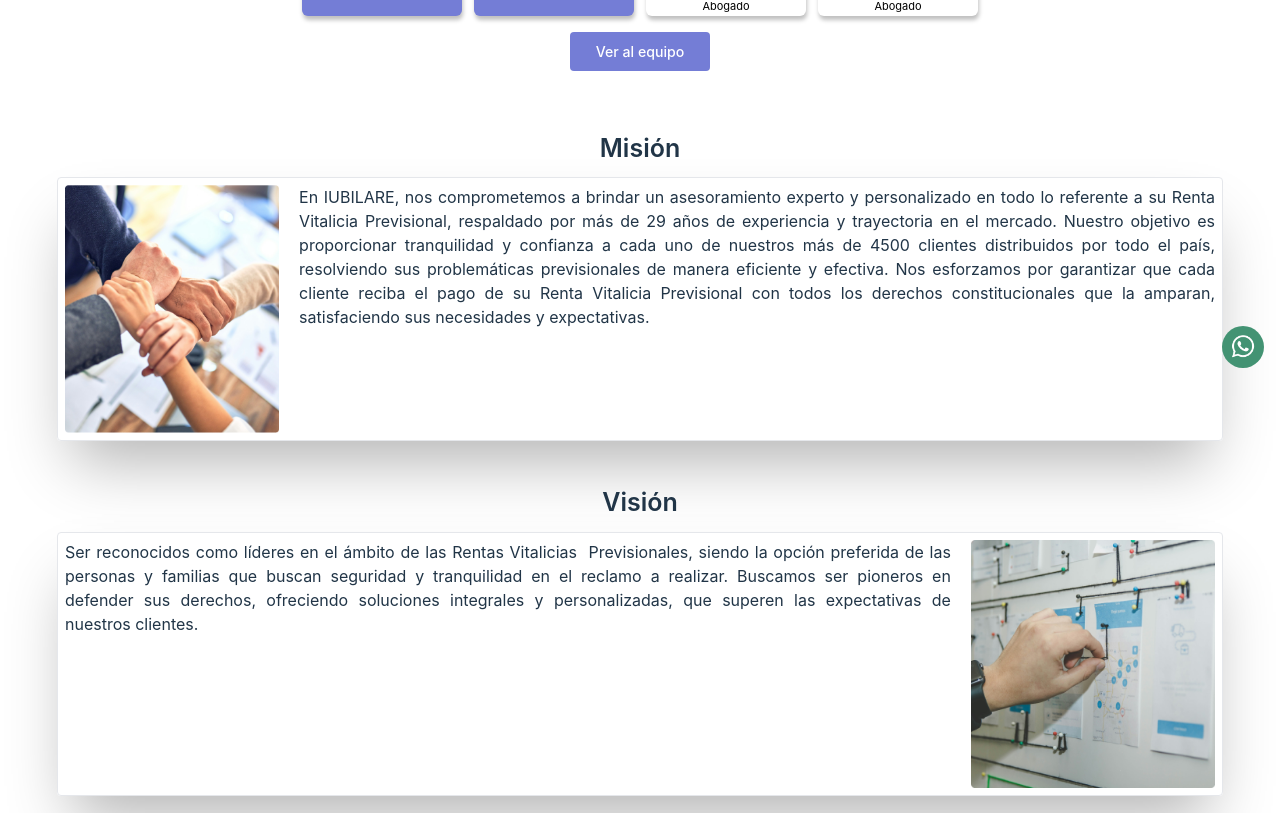
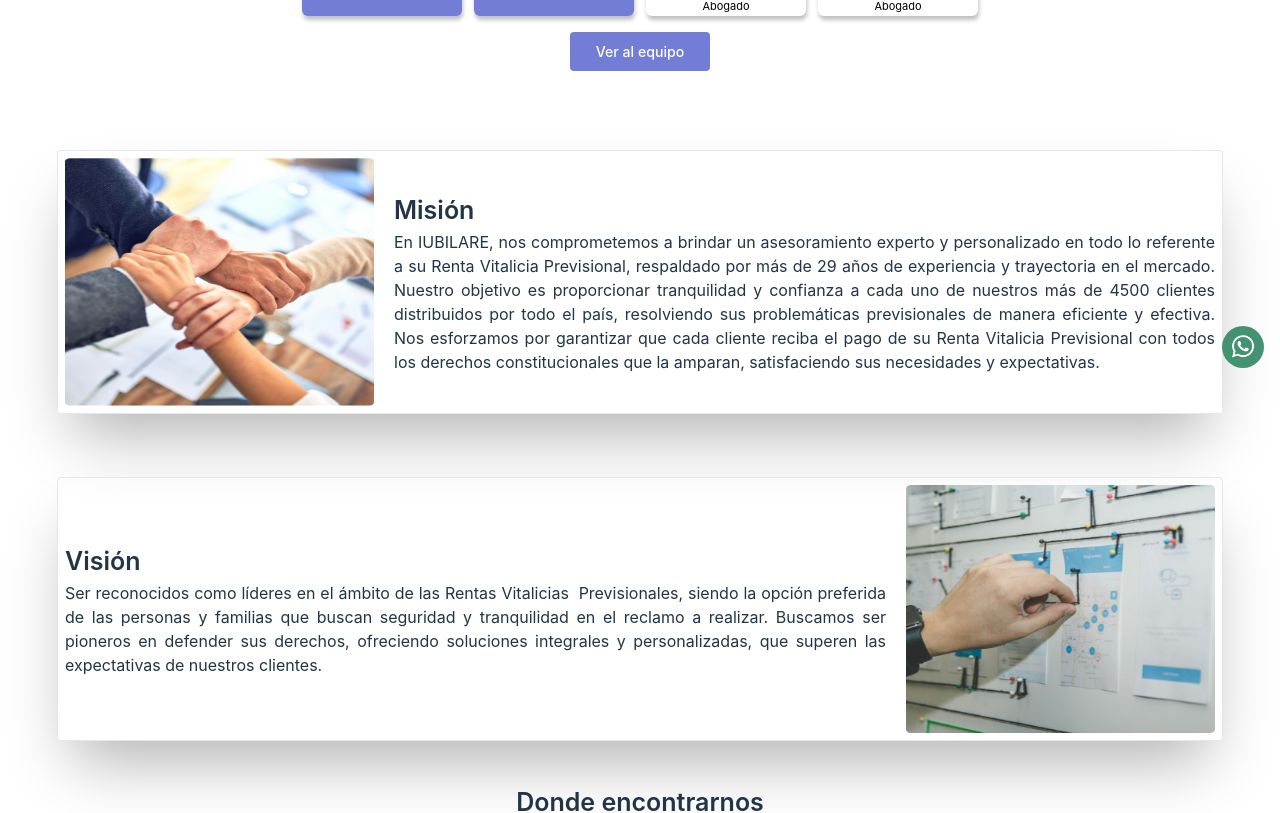
Before and after one commit to FooTalent/iubilare, a React (Vite) app: page /nosotros in a window 1280 px wide. Shown: the part 416-1229 px from the top of the page. Built offline with nearby package versions, Linux system fonts and the light colour scheme.

Commit message:
fix/ mision&vision title

```diff
--- a/src/components/cardNosotros/CardInfo.tsx
+++ b/src/components/cardNosotros/CardInfo.tsx
@@ -4,15 +4,19 @@
     url: string;
     info: string;
     classOptions?: string;
+    classTitle?: string;
 }
 
-const CardInfo: React.FC<CardInfoProps> = ({ info, url, classOptions }) => {
+const CardInfo: React.FC<CardInfoProps> = ({ info, url, classOptions, classTitle }) => {
 
   return (
-    <div className={ `w-[328px]  p-[7px] border border-inherit rounded shadow-[0_35px_60px_-15px_rgba(0,0,0,0.3)] md:flex md:flex-row md:gap-5 md:w-full 2xl:gap-[65px] 2xl:shadow-[0_35px_60px_-15px_rgba(255,255,255)] 2xl:border-none ${classOptions}` }>
-        <img src={url} alt="" className=" md:w-[309px] md:h-[248px] 2xl:w-[482px] 2xl:h-[387px]" />
+    <div className={ `w-[328px]  p-[7px] border border-inherit rounded shadow-[0_35px_60px_-15px_rgba(0,0,0,0.3)] md:flex md:flex-row md:gap-5 md:w-full md:items-center 2xl:gap-[65px] 2xl:shadow-[0_35px_60px_-15px_rgba(255,255,255)] 2xl:border-none ${classOptions}` }>
+        <img src={url} alt="" className=" md:min-w-[309px] md:h-[248px] 2xl:w-[482px] 2xl:h-[387px]" />
+        <div>
+          <h1 className="hidden font-semibold text-[25px] text-left leading-10 md:block">{classTitle}</h1>
+          <p className="text-justify 2xl:text-[23px] 2xl:w-[751px]">{info} </p>
+        </div>
 
-        <p className="text-justify 2xl:text-[23px] 2xl:w-[751px]">{info} </p>
     </div>
   );
 };
--- a/src/views/Nosotros.tsx
+++ b/src/views/Nosotros.tsx
@@ -143,11 +143,11 @@
 
                 {/* Seccion Mision */}
                 <div className="px-[16px] md:px-[41px]">
-                    <h1 className="font-semibold text-[25px]" >Misión</h1>
+                    <h1 className="font-semibold text-[25px] md:hidden">Misión</h1>
                     {/* Separador 15px */}
                     <div className="min-h-[15px]"></div>
                     <div>
-                        <CardInfo info={mision} url="./nosotros/mision.png"/>
+                        <CardInfo info={mision} classTitle="Misión" url="./nosotros/mision.png"/>
                     </div>
                 </div>
 
@@ -156,11 +156,11 @@
 
                 {/* Seccion Vision */}
                 <div className="px-[16px] md:px-[41px]">
-                    <h1 className="font-semibold text-[25px]" >Visión</h1>
+                    <h1 className="font-semibold text-[25px] md:hidden" >Visión</h1>
                     {/* Separador 15px */}
                     <div className="min-h-[15px]"></div>
                     <div>
-                        <CardInfo info={vision} url="./nosotros/vision.png" classOptions="md:flex-row-reverse" />
+                        <CardInfo info={vision} classTitle="Visión" url="./nosotros/vision.png" classOptions="md:flex-row-reverse" />
                     </div>
                 </div>
 
```
